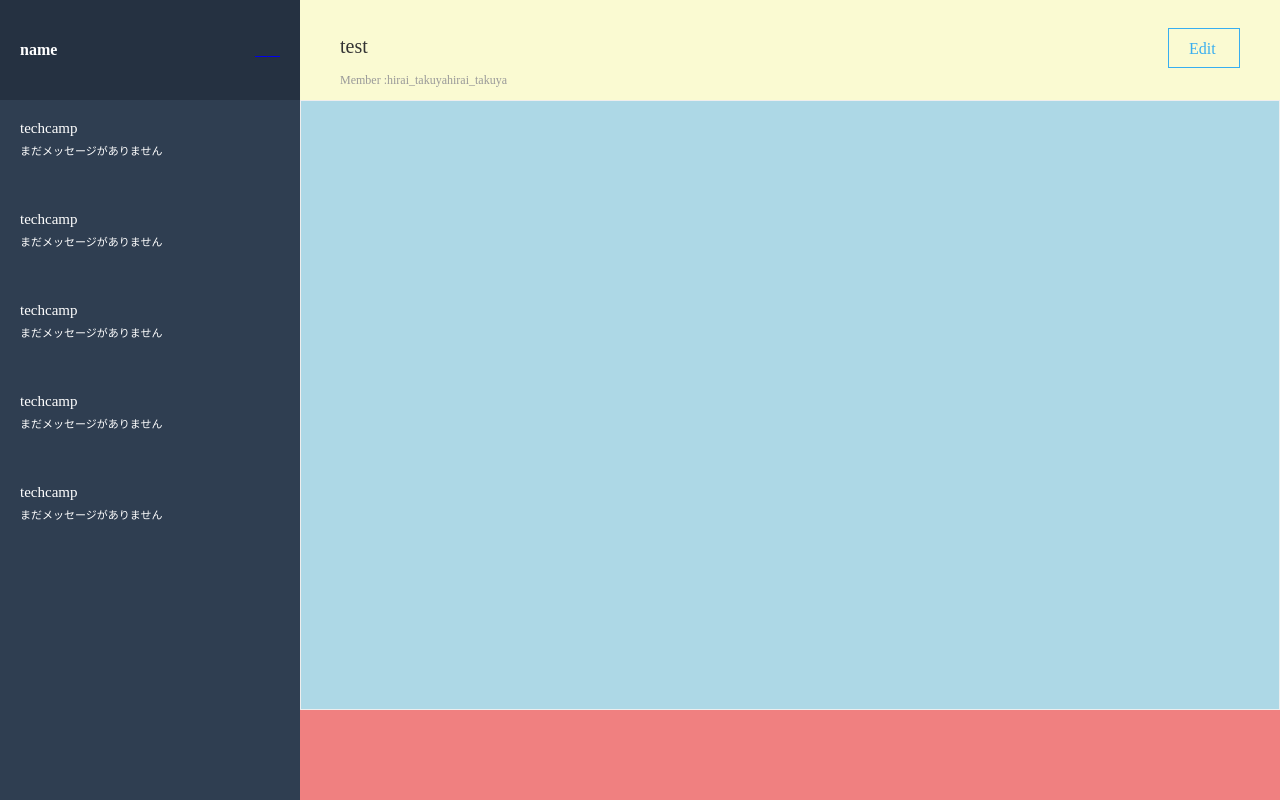
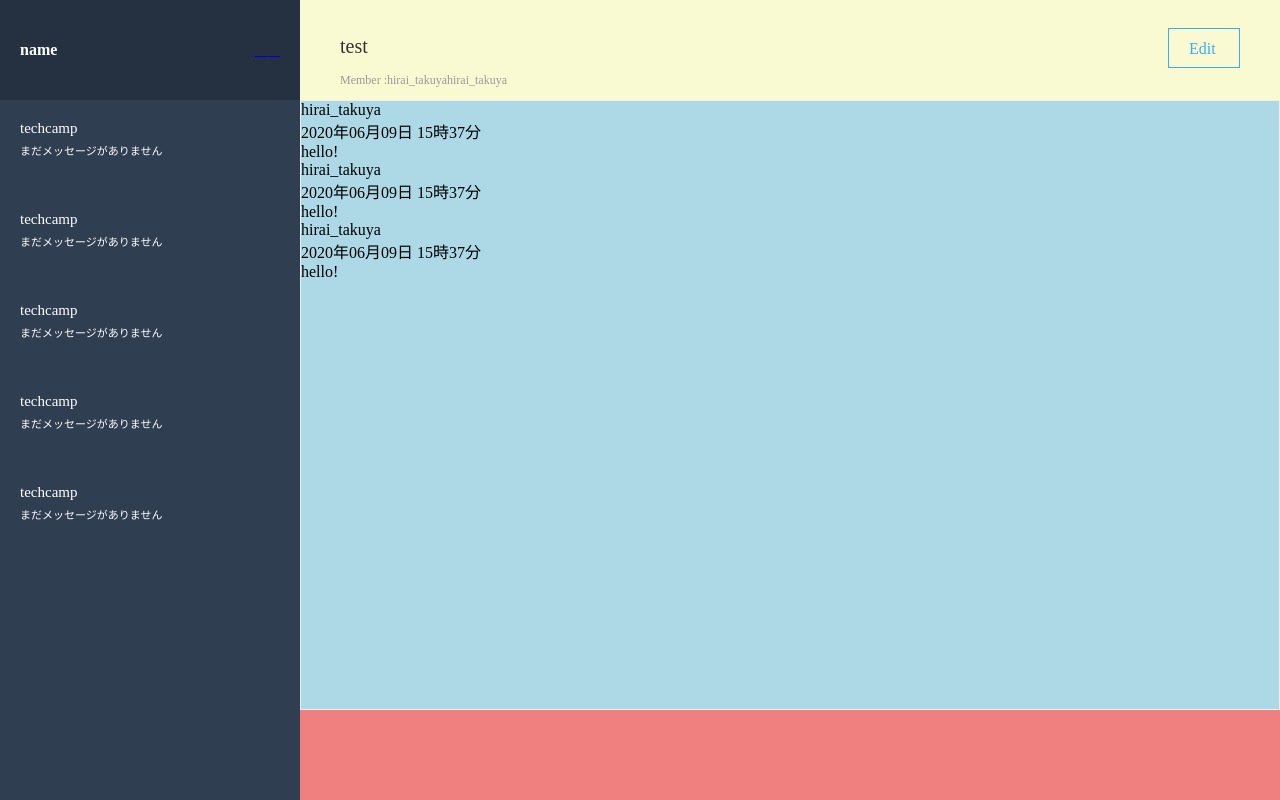
Before and after one commit to hiraitakuya/chat-space, a Rails app: page / in a window 1280 px wide. Run offline with Rails 7, Linux system fonts and the light colour scheme; style sheets or scripts are compiled from the project's sources; some libraries are stand-ins or nearby versions.

Commit message:
add the haml of 'messsage_list' in _main_chat.html.haml
メッセージリストのビューをhamlで記述した。

```diff
--- a/app/views/messages/_main_chat.html.haml
+++ b/app/views/messages/_main_chat.html.haml
@@ -13,4 +13,29 @@
       = link_to "Edit", "#", class: "main_chat__group_info__right_box--edit_btn"
 
   .main_chat__message_list
+    .main_chat__message_list__message_box
+      .main_chat__message_list__message_box__top_box
+        .main_chat__message_list__message_box__top_box__member_name
+          hirai_takuya
+        .main_chat__message_list__message_box__top_box__date_info
+          2020年06月09日 15時37分
+      .main_chat__message_list__message
+        hello!
+    .main_chat__message_list__message_box
+      .main_chat__message_list__message_box__top_box
+        .main_chat__message_list__message_box__top_box__member_name
+          hirai_takuya
+        .main_chat__message_list__message_box__top_box__date_info
+          2020年06月09日 15時37分
+      .main_chat__message_list__message
+        hello!
+    .main_chat__message_list__message_box
+      .main_chat__message_list__message_box__top_box
+        .main_chat__message_list__message_box__top_box__member_name
+          hirai_takuya
+        .main_chat__message_list__message_box__top_box__date_info
+          2020年06月09日 15時37分
+      .main_chat__message_list__message
+        hello!
+
   .main_chat__message_form
```
